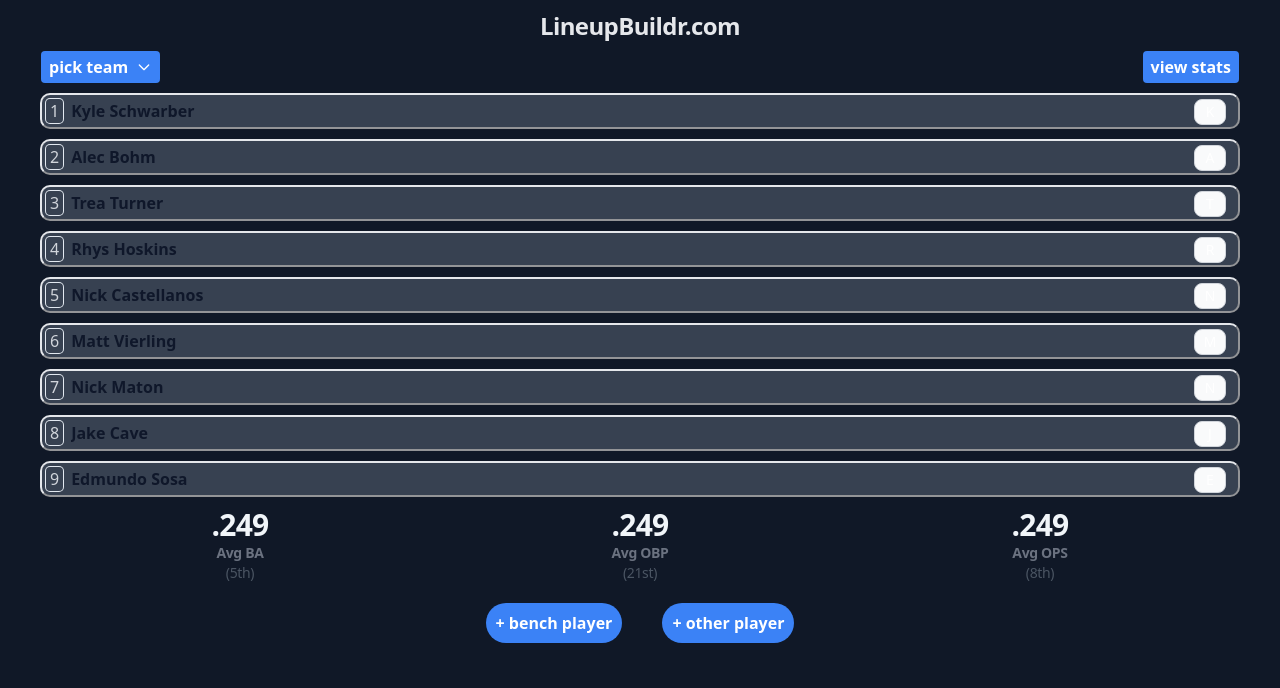
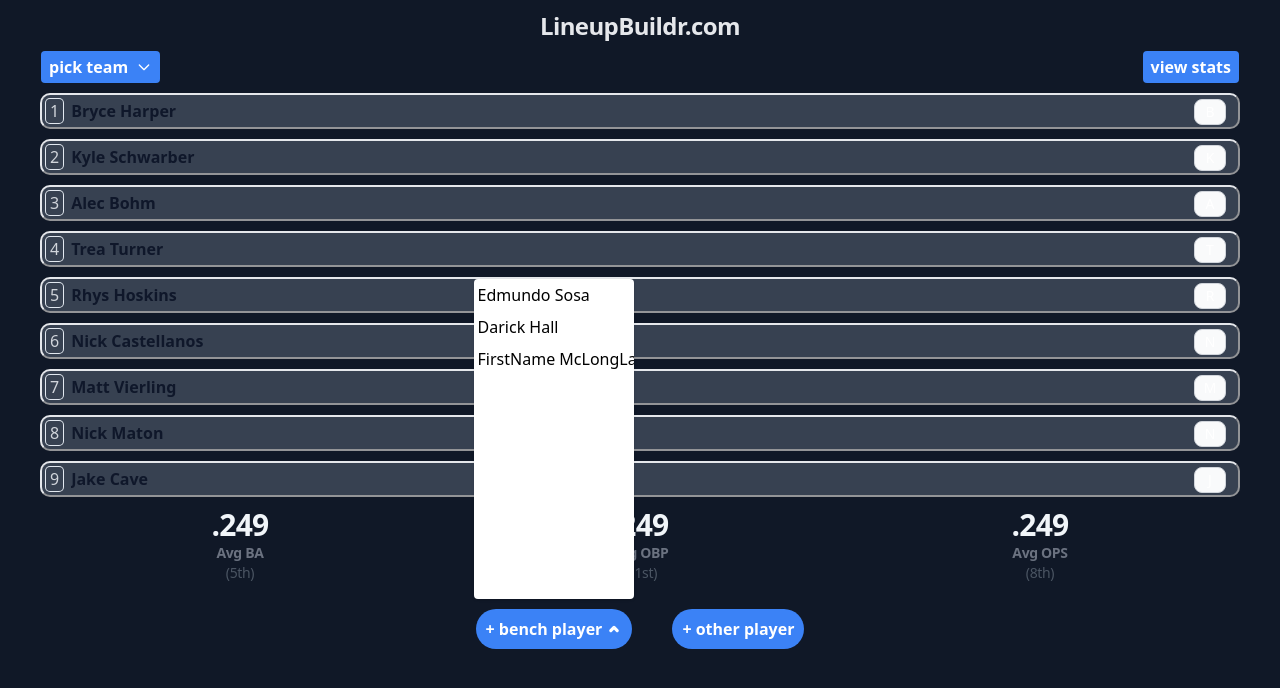
Before and after one commit to JackMentch/SetMyLineup, a React (Create React App) app: page / in a window 1280 px wide. Both pictures are taken after a click on the button "+ bench player". Shown: the top 688 px of the page. Built offline with nearby package versions, Linux system fonts and the light colour scheme.

Commit message:
implemented player swapping

```diff
--- a/src/App.css
+++ b/src/App.css
@@ -93,3 +93,24 @@
   text-align: center;
   justify-content: center;
 }
+
+.switch-players {
+  padding-top: 6px;
+  text-align: center;
+  justify-content: center;
+  display: flex;
+}
+
+.dropdown-up-item{
+  position: absolute;
+  justify-content: center;
+  z-index: 1;
+  margin-left: 18px;
+  margin-top: -390px;
+}
+
+.overflow{
+  white-space: nowrap;
+  text-align: left;
+  overflow: scroll;
+}
--- a/src/App.tsx
+++ b/src/App.tsx
@@ -6,6 +6,7 @@
 import data from "./database.json"
 import { ordinal_suffix_of } from "./ordinalSuffix"
 import { changePlayer } from "./changePlayer"
+import { DropdownComponentBench } from "./pickBench"
 
 const teams_list = Object.keys(data);
 
@@ -14,6 +15,8 @@
   const [team, setTeam] = useState("Phillies")
   const [players, setPlayers] = useState(data.Phillies.starters)
   const [benchPlayers, setBenchPlayers] = useState(data.Phillies.bench)
+  const [benchPlayer, setBenchPlayer] = useState(benchPlayers[0])
+  const [switchPlayer, setSwitchPlayer] = useState(false)
 
   useEffect(() => {
     const current_players = data[team as keyof typeof data]
@@ -52,9 +55,9 @@
 
               <div className="todo" {...provided.droppableProps} ref={provided.innerRef}>
 
-                {players.map(({ id, name }, index) => {
+                {players.map((player, index) => {
                   return (
-                    <Draggable key={id} draggableId={id} index={index}>
+                    <Draggable key={player.id} draggableId={player.id} index={index}>
 
                       {(provided, snapshot) => (
                         <div className="roster-container"
@@ -64,8 +67,15 @@
 
                           style={{ background: snapshot.isDragging ? "#596475 " : "#374151", ...provided.draggableProps.style }}
                         >
-                          <div onClick={() => { return name; }}>
-                            <ListItem name={name} index={index + 1} showStats={showStats} />
+                          <div onClick={() => {
+                            if (switchPlayer) {
+                              const newRosters = changePlayer(player, benchPlayer, players, benchPlayers);
+                              setPlayers(newRosters[0]);
+                              setBenchPlayers(newRosters[1]);
+                              setSwitchPlayer(false);
+                            };
+                          }}>
+                            <ListItem name={player.name} index={index + 1} showStats={showStats} />
                           </div>
                         </div>
 
@@ -94,23 +104,24 @@
       <div>
 
 
-        <div className="bottom">
+        <div className="switch-players">
 
-          <button className="circle-button" onClick={() => {
-            const rosters = changePlayer(players[0], benchPlayers[0], players, benchPlayers);
-            setPlayers(rosters[0]);
-            setBenchPlayers(rosters[1]);
+          <DropdownComponentBench benchPlayers={benchPlayers} getPlayer={(player) => {
+            setSwitchPlayer(true);
+            setBenchPlayer(player)
+          }} />
 
-          }}>
-            + bench player
-          </button>
-          <button className="circle-button" onClick={() => {}}>
+          <button className="circle-button" onClick={() => { }}>
             + other player
           </button>
         </div>
       </div>
+
+
+
+
+
     </div>
-
   )
 }
 
--- a/src/changePlayer.ts
+++ b/src/changePlayer.ts
@@ -5,18 +5,17 @@
     let playerIndex: number = 0;
 
     starters.forEach((player, index) => {
-        if (player.name === starterPlayer.name) {
+        if (player === starterPlayer) {
             playerIndex = index;
         }
     });
     bench.forEach((player, index) => {
-        if (player.name === benchPlayer.name) {
+        if (player === benchPlayer) {
             benchIndex = index;
         }
     });
-    starters.splice(0,1);
-
-    bench.splice(0,1);
+    starters.splice(playerIndex,1);
+    bench.splice(benchIndex,1);
 
 
     let newStarters =  [
@@ -29,6 +28,9 @@
         starterPlayer
     ]
 
+    console.log(newBench);
+    console.log(newStarters);
+
 
     return [newStarters, newBench] as const
 }
--- a/src/database.json
+++ b/src/database.json
@@ -62,11 +62,20 @@
                 "default": "bench",
                 "name": "Edmundo Sosa",
                 "ba": ".215"
+            },
+            {
+                "id": "11",
+                "default": "bench",
+                "name": "Darick Hall",
+                "ba": ".212"
+            },
+            {
+                "id": "12",
+                "default": "bench",
+                "name": "FirstName McLongLastName",
+                "ba": ".212"
             }
-
         ]
-
-
     },
     "Dodgers": {
         "starters": [
@@ -120,7 +129,6 @@
                 "name": "Jack Cust",
                 "ba": ".215"
             }
-
         ]
     },
     "Brewers": {
@@ -175,7 +183,6 @@
                 "name": "Jackson Reilly",
                 "ba": ".215"
             }
-
         ]
     }
 }
--- /dev/null
+++ b/src/pickBench.tsx
@@ -0,0 +1,63 @@
+import React, { useState } from "react";
+import { Player } from "./types";
+
+
+interface Props {
+    benchPlayers: Player[];
+    getPlayer(teamName: Player): void;
+}
+
+export const DropdownComponentBench: React.FC<Props> = ({benchPlayers, getPlayer}) => {
+    const [isOpen, setOpen] = useState(false);
+
+    return (
+        <div className="dropdownTop" data-dropdown-placement="top">
+            <button
+
+                className="circle-button inline-flex items-center"
+                onClick={() => setOpen((!isOpen))}
+            >
+                + bench player
+                <svg
+                    className="ml-1 w-4 h-4"
+                    aria-hidden="true"
+                    fill="none"
+                    stroke="currentColor"
+                    viewBox="0 0 20 20"
+                    xmlns="http://www.w3.org/2000/svg"
+
+                >
+                    <path
+                        strokeLinecap="round"
+                        strokeLinejoin="round"
+                        strokeWidth="2"
+                        d="M14.707 12.707a1 1 0 01-1.414 0L10 9.414l-3.293 3.293a1 1 0 01-1.414-1.414l4-4a1 1 0 011.414 0l4 4a1 1 0 010 1.414z"
+                    ></path>
+                </svg>
+            </button>
+            <div
+                id="dropdownTop"
+                className={`z-10 w-44 bg-white rounded divide-gray-100 shadow ${isOpen ? "block" : "hidden"}`}
+            >
+
+                <ul className="h-80 overflow-y-auto w-40 dropdown-up-item bg-white rounded divide-gray-100 shadow ">
+
+                    {benchPlayers.map(player => {
+                        return (
+                            <li
+                            className="overflow"
+                            key={player.id}
+                            onClick={() => getPlayer(player)}>
+                                <a href="#" className="block px-1 py-1 hover:bg-gray-100" onClick={() => setOpen((!isOpen))}>
+                                    {player.name}
+                                </a>
+                            </li>
+                        )
+                    })
+                    }
+
+                </ul>
+            </div>
+        </div>
+    );
+};
```
